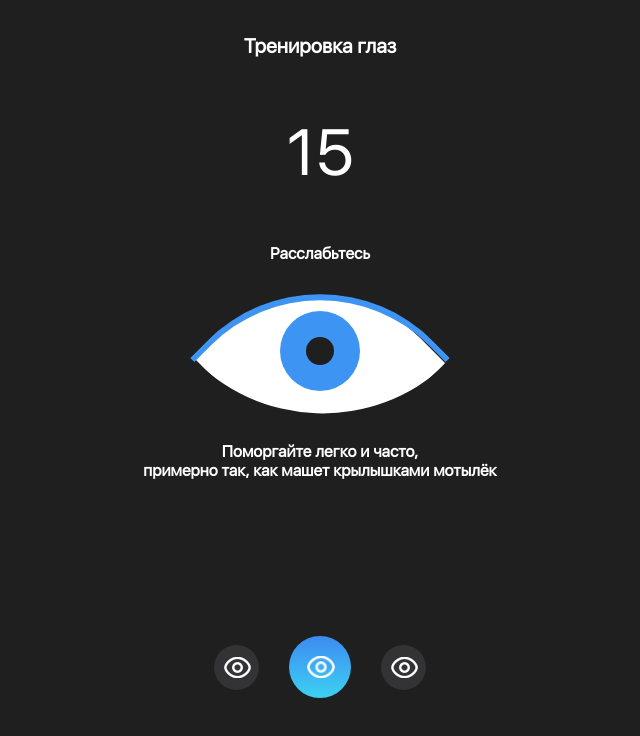
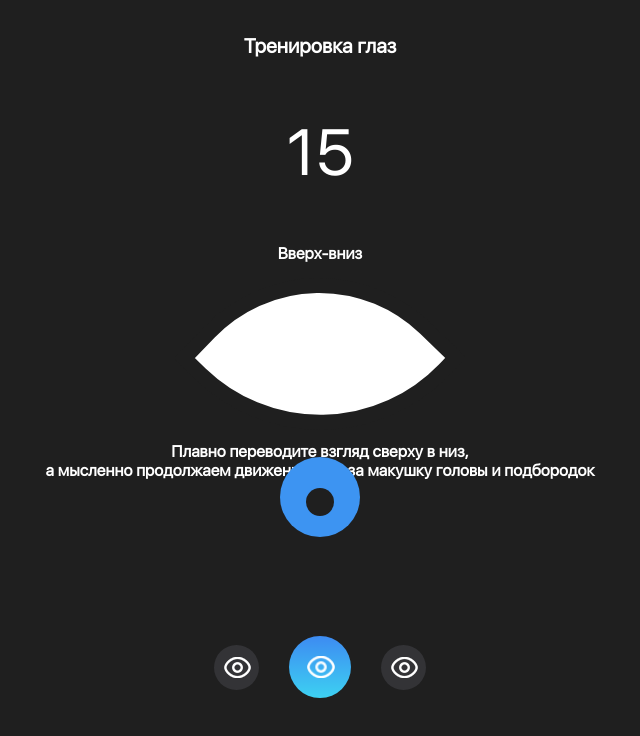
Before and after one commit to deshk0/assistant, a React (Create React App) app in the folder my-app/: page / in a window 1280 px wide. Both pictures are taken after a click on the element 640 px from the left and 385 px from the top of the page. Shown: the top 736 px of the page, without its empty margins (320-960 px from the left). Built offline with nearby package versions, Linux system fonts and the light colour scheme.

Commit message:
ninth commit

```diff
--- a/my-app/src/component/EyeTraning.jsx
+++ b/my-app/src/component/EyeTraning.jsx
@@ -151,7 +151,7 @@ class Timer extends React.Component {
 
       this.state = {
           seconds: 15,
-          screen: 3,
+          screen: 2,
           goBack: false
         };
     }
@@ -250,10 +250,8 @@ class ExerciseScreen1 extends React.Component{
                 </div>
                 <div style={{margin:'0px auto 0px auto',fontSize:'16px',fontWeight:'bold'}}>
                     <div class="Eye">
-                        <div class="Eye1" style={{
-                            position:'relative',
-                            left:'4px',
-                        }}></div>
+                    <img src="./Eye.svg" style={{height:'300px', width:'300px',position:'relative',bottom:'73px'}} />
+
                         <div class="Pupil" style={{
                             animationName:'none',
                             margin:'0px auto'
@@ -297,23 +295,28 @@ class ExerciseScreen2 extends React.Component{
                 </div>
                 <div style={{margin:'0px auto'}}>
                     <div class="Eye">
-                        <div class="Eye1" style={{
-                            margin:'0 auto'
-                        }}></div>
+                    <img src="./Eye.svg" style={{height:'300px', width:'300px',position:'relative',bottom:'73px'}} />
+
                         <div class="Pupil" style={{
+                            bottom:'253px',
                             animationName:'eyeAnimationUpDown',
                             animationDuration:'4',
                             animationIterationCount:'10',
+
+
                         }} ></div>
                         <div class="PupilSmall" style={{
+                            bottom:'307px',
                             animationName:'smallEyeAnimationUpDown',
                             animationDuration:'4',
                             animationIterationCount:'10',
+
+
                         }}></div>
                         <div class="Background" style={{
                             transform:'rotate(44deg)',
                             margin:'0 auto',
-                            bottom:'303px'
+                            bottom:'420px'
                         }}></div>
                     </div>
                 </div>
@@ -334,35 +337,8 @@ class ExerciseScreen3 extends React.Component{
                 <div style={{margin:'0px auto 0px auto',fontSize:'16px',fontWeight:'bold'}}>Расслабьтесь</div>
                 <div style={{margin:'0px auto'}}>
                     <div class="Eye">
-                        <div class="Eye1" style={{
-                            margin:'0px auto'
-                        }}></div>
-                        <div class="Pupil" style={{
-                            animationName:'none',
-                            margin:'0px auto'
-                        }}>
-                        </div>
-                        <div class="PupilSmall" style={{
-                            animationName:'none',
-                            margin:'0px auto'
-                        }}></div>
-                        <div class="Background" style={{
-                            margin:'0px auto'
-                        }}></div>
-                        <div class="ClosedEye2"
-                        style={{
-                            position:'relative',
-                            bottom:'496px',
-                            margin:'0px auto',
-                            borderTop:'6px solid rgb(61, 148, 242)',
-                            borderLeft:"6px solid rgb(61, 148, 242)",
-                            animationName:'eyeAnimationClip',
-                            animationDuration:"1s",
-                            WebkitAnimationIterationCount:'20',
-                            animationTimingFunction:"linear"
-                        }}></div>
 
-
+                    <img src="./Eye.svg" style={{height:'300px', width:'300px',position:'relative',bottom:'73px'}} />
                     </div>
                 </div>
                 <div style={{margin:'0px auto 0px auto',fontSize:'16px',fontWeight:'bold', textAlign:'center'}}>
```
Also changed, not shown: my-app/public/Eye.svg (added), my-app/public/style.css (line endings or trailing spaces), my-app/public/superpower.svg (added).
